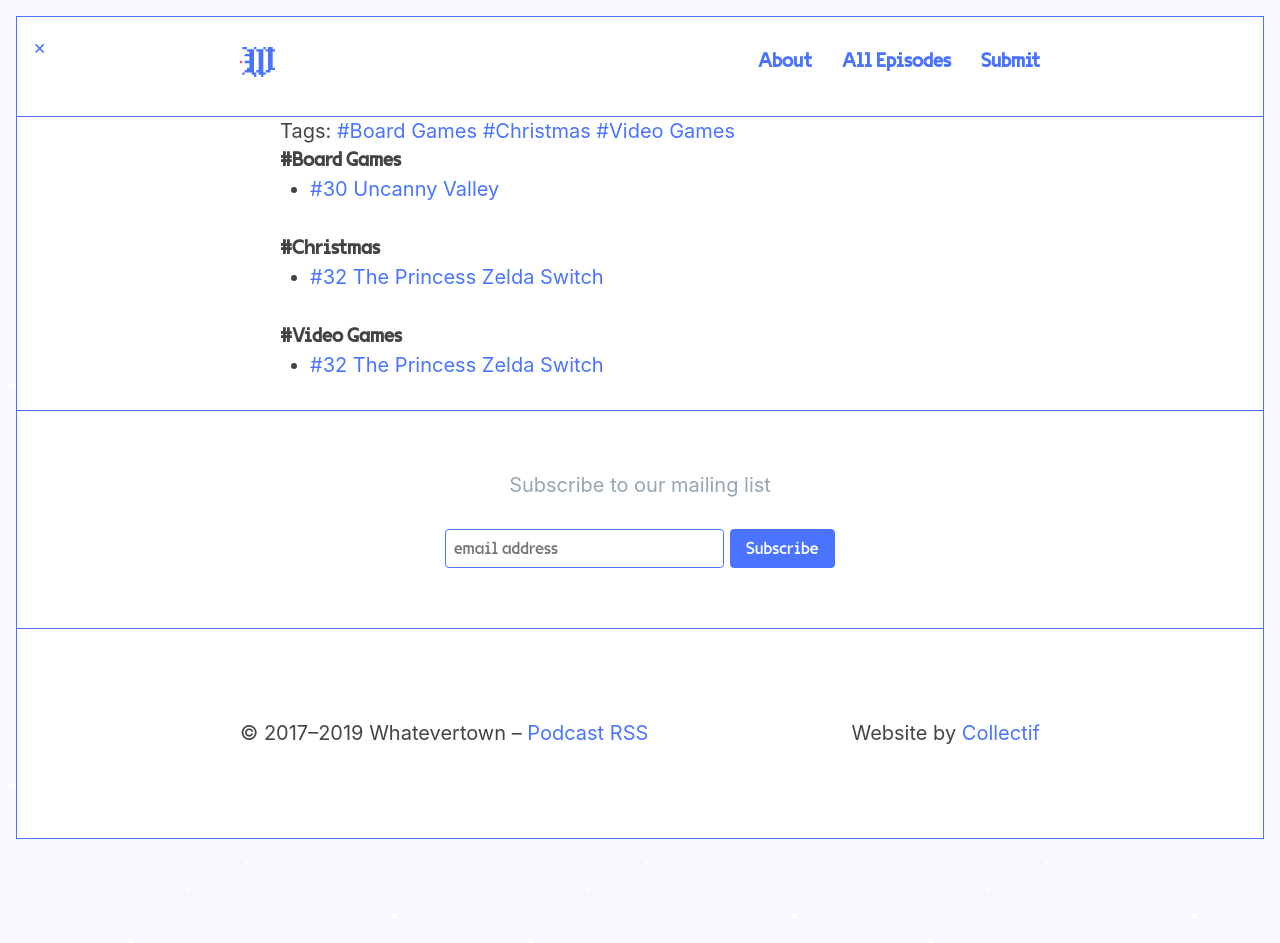
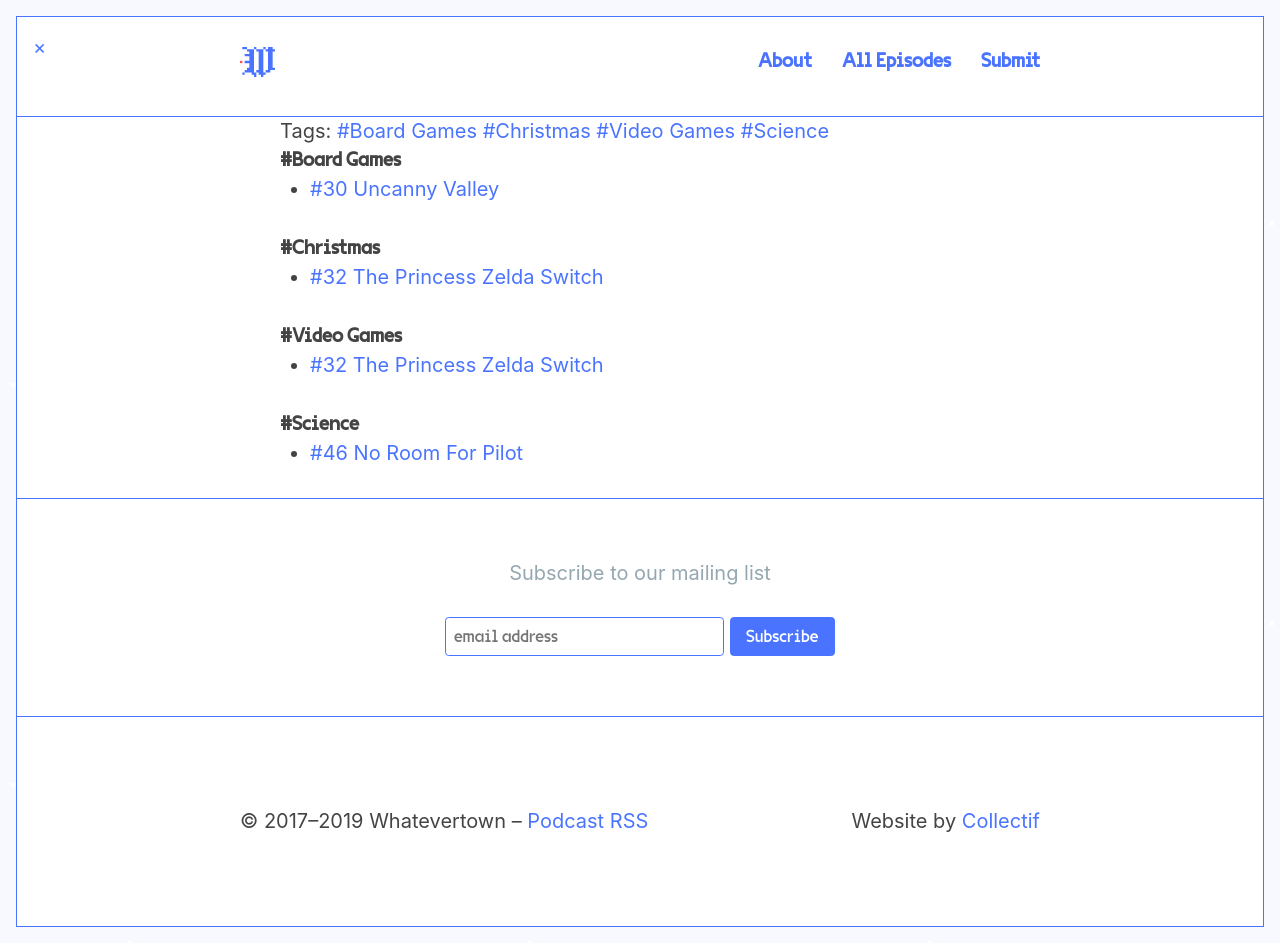
Before and after one commit to jondueck/whatevertown, a Jekyll site: the page built from tags.html, in a window 1280 px wide. Built offline with Jekyll 4.4.1, drawn with Linux system fonts in a browser that asks for light colours; some web fonts are replaced; before the commit the page ends 900 px from its top, so only the background shows below that.

Commit message:
Updated Number 46

```diff
--- a/_posts/2019-04-16-number-46.markdown
+++ b/_posts/2019-04-16-number-46.markdown
@@ -1,6 +1,8 @@
 ---
 title: "#46 No Room For Pilot"
 date: 2019-04-16 19:27:00 -05:00
+tags:
+- Science
 author: Whatevertown
 file: https://s3.ca-central-1.amazonaws.com/lodgment-remark-slipshod/e46.mp3
 file_itunes: https://s3.ca-central-1.amazonaws.com/lodgment-remark-slipshod/e46.m4a
```
